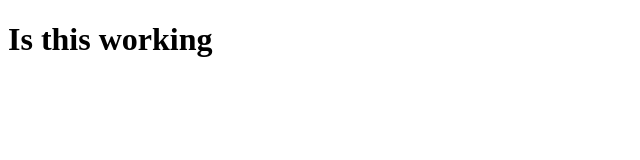
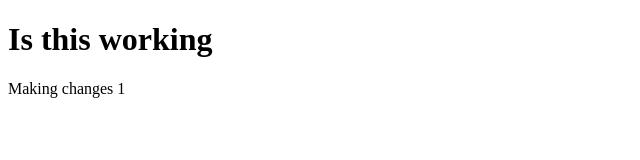
Before and after one commit to RingoDarius/IsThisWorking, a plain HTML site: page index.html in a window 1280 px wide. Shown: the whole page, without its empty margins (0-640 px from the left). Drawn offline with Linux system fonts and the light colour scheme.

Commit message:
second commit

```diff
--- a/index.html
+++ b/index.html
@@ -10,6 +10,7 @@
 
 <body>
     <h1>Is this working</h1>
+    <p>Making changes 1</p>
 </body>
 
 </html>
```
